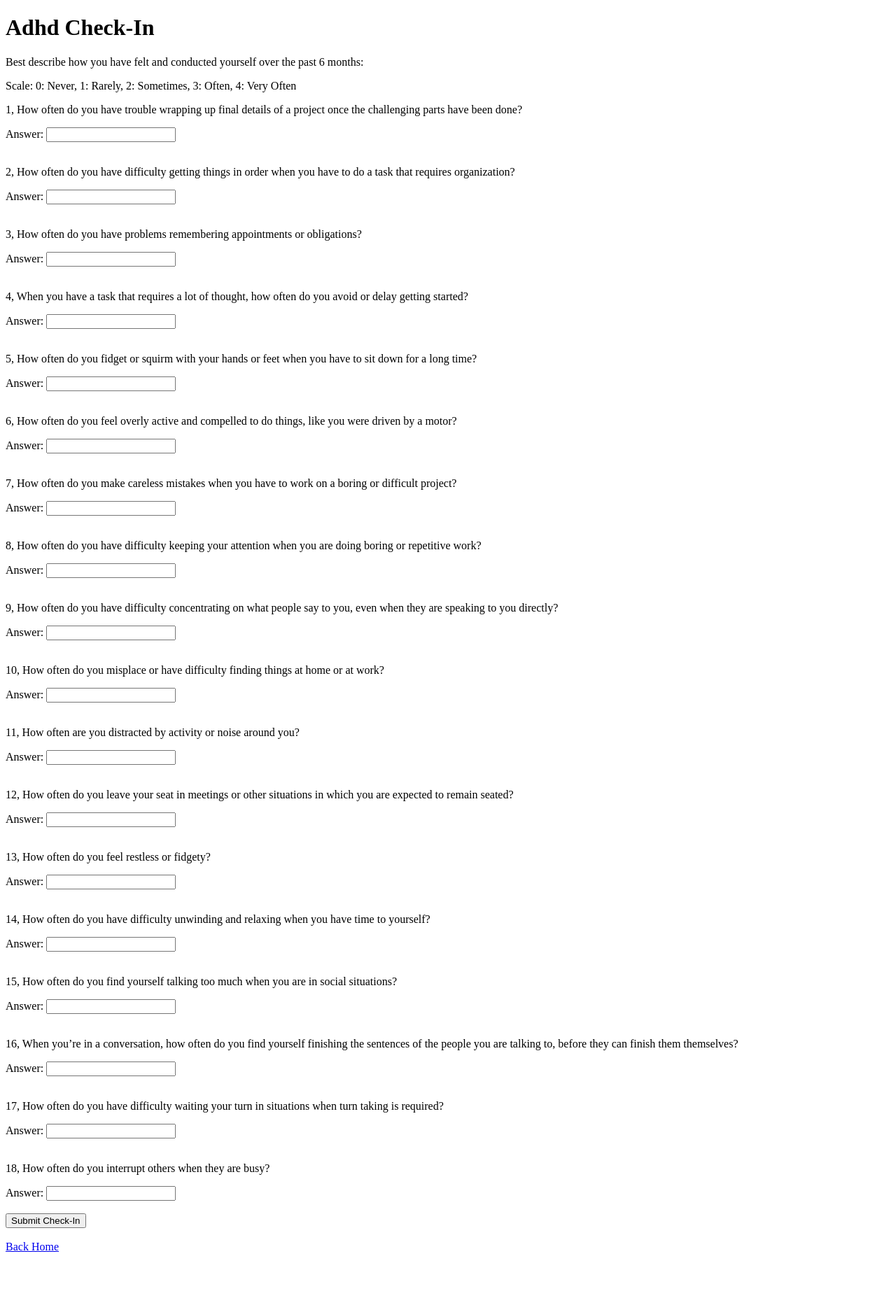
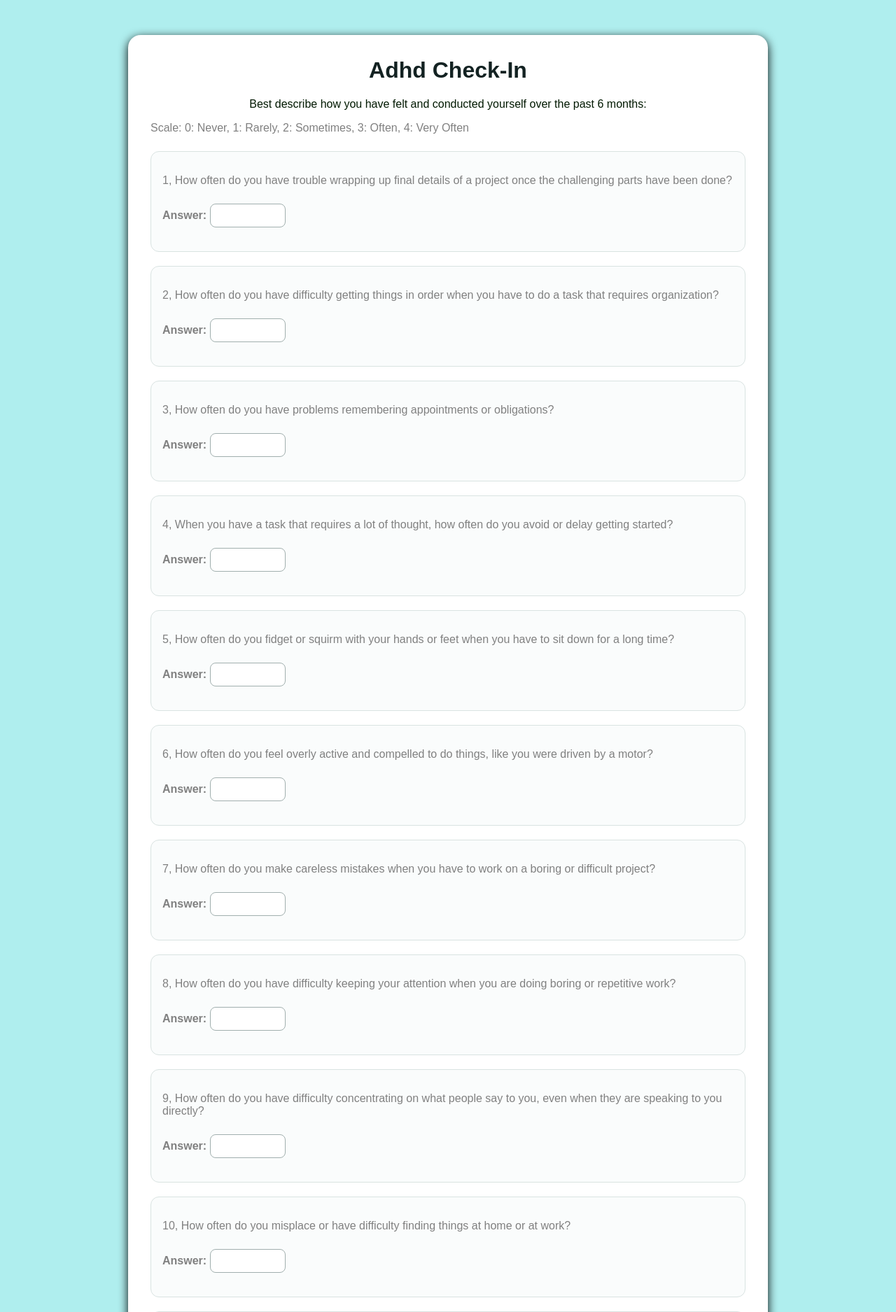
Before and after one commit to stefanyroman/Computernetworks, a Flask app: page /questionnaires/adhd in a window 1280 px wide. Shown: the top 1875 px of the page at 70% size. Before the commit the page ends 1789 px from the top, so only its background shows below. Run offline with Flask 3, Linux system fonts and the light colour scheme.

Commit message:
Added UI styling and fixed template issues

```diff
--- a/mental-health-system/static/style.css
+++ b/mental-health-system/static/style.css
@@ -0,0 +1,114 @@
+body {
+    margin: 0;
+    font-family: Arial, Helvetica, sans-serif;
+    background-color: paleturquoise;
+    color:gray;
+}
+
+.page-container {
+    max-width: 850px;
+    margin: 50px auto;
+    padding: 32px;
+    background-color: white;
+    border-radius: 18px;
+    box-shadow: 0 4px 14px black;
+}
+
+h1 {
+    margin-top: 0;
+    text-align: center;
+    color: rgb(19, 34, 34)
+}
+
+.subtitle {
+    text-align: center;
+    color: rgb(2, 26, 2)
+}
+
+ul {
+    list-style: none;
+    padding: 0;
+    margin: 0;
+}
+
+a {
+    color: rgb(43, 119, 119);
+    text-decoration: none;
+}
+
+a:hover {
+    text-decoration: underline;
+}
+
+.test-link {
+    display: block;
+    padding: 14px 18px;
+    background-color: rgb(172, 209, 192);
+    color: rgb(19, 34, 34);
+    border-radius: 12px;
+    font-weight: bold;
+}
+
+.test-link:hover {
+    background-color: rgb(204, 204, 204);
+    text-decoration: none;
+}
+
+form {
+    margin-top: 24px;
+}
+
+.question-block{
+    margin-bottom: 20px;
+    padding: 16px;
+    background-color: #fafcfc;
+    border: 1px solid #d9e3e1;
+    border-radius: 12px;
+}
+
+.questionn-text{
+    margin-top: 0;
+}
+
+label {
+    font-weight: 600;
+}
+
+input[type="number"] {
+    width: 90px;
+    padding: 8px;
+    margin-top: 8px;
+    border: 1px solid #a1afae;
+    border-radius: 8px;
+    font-size: 14px;
+}
+
+button {
+    width: 100%;
+    padding: 14px;
+    margin-top: 24px;
+    background-color: #8eb7b0;
+    color: white;
+    border: none;
+    border-radius: 12px;
+    font-size: 16px;
+    font-weight: bold;
+    cursor: pointer;
+}
+
+button:hover {
+    background-color: #7ca7a0;
+}
+
+.back-link {
+    display: inline-block;
+    margin-top: 20px;
+}
+.result-box {
+    margin-top: 24px;
+    padding: 20px;
+    background-color: white;
+    border-left: 5px solid #8eb7b0;
+    border-radius: 10px;
+    font-size: 18px;
+}
--- a/mental-health-system/templates/check_in.html
+++ b/mental-health-system/templates/check_in.html
@@ -2,29 +2,37 @@
 <html lang="en">
 <head>
     <meta charset="UTF-8">
+    <meta name="viewport" content="width=device-width, initial-scale=1.0">
     <title>Mental Health Check-In</title>
+    <link rel="stylesheet" href="{{url_for('static', filename='style.css')}}">
 </head>
 <body>
-    <h1>{{test_id.capitalize()}} Check-In</h1>
+    <div class="page-container">
 
-    <p>{{ prompt}}</p>
+        <h1>{{test_id|capitalize}} Check-In</h1>
+
+        <p class="subtitle">{{ prompt}}</p>
         <p>Scale: {{scale}}</p>
 
         <form action="{{url_for('checkin')}}" method="POST">
             <input type="hidden" name="test_id" value="{{test_id}}">
 
             {% for q in questions %}
+                <div class="question-block">
                     <p>{{q["id"]}}, {{q["text"]}}</p>
 
                     <label for="{{ q['relevant_mood']}}_{{q['id']}}">Answer: </label>
                     <input type="number" id="{{q['relevant_mood']}}_{{q['id']}}" name="{{q['relevant_mood']}}_{{q['id']}}" required>
 
                     <br><br>
+                </div>
             {% endfor %}
                 <button type="submit">Submit Check-In</button>
         </form>
 
         <br>
-    <a href="{{url_for('home')}}"> Back Home</a>
+        <a class="back-link" href="{{url_for('home')}}"> Back Home</a>
+    </div>
+
 </body>
 </html>
```
Also changed, not shown: mental-health-system/templates/home.html (+6 -2 lines), mental-health-system/templates/results.html (+9 -3 lines). Lines whose indentation alone changed are shown as unchanged.
